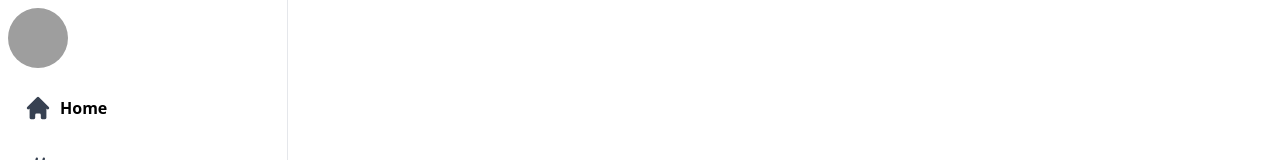
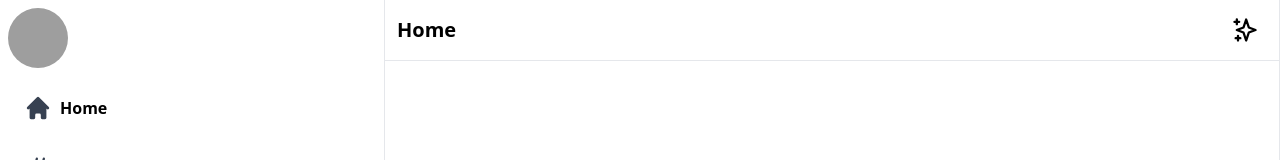
Before and after one commit to AkshayBenny/twitter-clone-nextjs, a Next.js app: page / in a window 1280 px wide. Shown: the top 160 px of the page. Built offline with nearby package versions, Linux system fonts and the light colour scheme; grey boxes are pictures that could not be loaded.

Commit message:
feed header added

```diff
--- /dev/null
+++ b/components/FeedComponents/Feed.js
@@ -0,0 +1,16 @@
+import { SparklesIcon } from '@heroicons/react/outline';
+import React from 'react';
+
+export default function Feed() {
+  return (
+    <div className='xl:ml-96 sm:ml-14  xl:border-x flex-grow xl:min-w-[576px]'>
+      <div className='flex justify-between items-center py-2 px-3 sticky border-b top-0 z-50 bg-white'>
+        <h1 className='text-lg sm:text-xl font-bold cursor-pointer'>Home</h1>
+        <div className='flex justify-center items-center hover-gray rounded-full p-2'>
+          <SparklesIcon className='h-7' />
+        </div>
+      </div>
+    </div>
+  );
+  Feed;
+}
--- a/components/LeftbarComponents/Leftbar.js
+++ b/components/LeftbarComponents/Leftbar.js
@@ -3,7 +3,7 @@ import User from './User';
 
 export default function Leftbar() {
   return (
-    <div className='xl:p-2 w-14 fixed xl:w-auto border-r h-screen xl:flex justify-between flex-col  xl:space-y-6'>
+    <div className='xl:p-2 w-14 hidden sm:block fixed xl:w-fit border-r xl:border-0 h-screen xl:flex justify-between flex-col  xl:space-y-6'>
       <IconPanel />
       <div>
         <User />
--- a/pages/index.js
+++ b/pages/index.js
@@ -1,4 +1,5 @@
 import Head from 'next/head';
+import Feed from '../components/FeedComponents/Feed';
 import Leftbar from '../components/LeftbarComponents/Leftbar';
 
 export default function Home() {
@@ -15,8 +16,9 @@ export default function Home() {
           href='https://pngimg.com/uploads/twitter/twitter_PNG3.png'
         />
       </Head>
-      <main className='max-w-7xl flex min-h-screen mx-auto'>
+      <main className='max-w-7xl mx-auto flex min-h-screen '>
         <Leftbar />
+        <Feed />
       </main>
     </div>
   );
```
